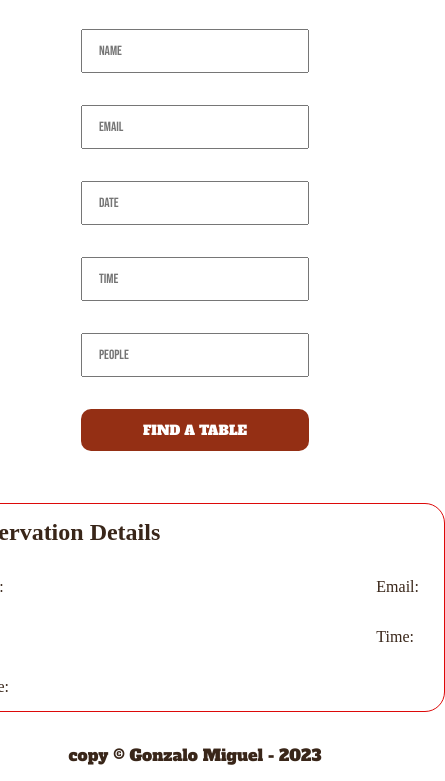
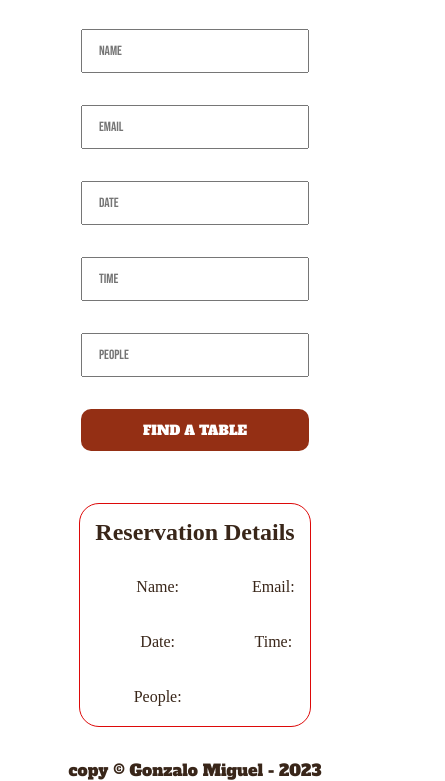
Before and after one commit to Gonzamiguel/Burguers, a plain HTML site: page index.html in a window 390 px wide. Shown: the part 4200-4981 px from the top of the page, 445 px wide, since content can reach past the window. Drawn offline with Linux system fonts and the light colour scheme.

Commit message:
Arreglos mobile

```diff
--- a/css/main.css
+++ b/css/main.css
@@ -594,4 +594,21 @@ height: 50vh;
         width: 22rem;
     }
 
+    .reserva-creada {
+        width: auto;
+    }
+
+    .reserva-creada h2 {
+        text-align: center;
+    }
+
+    .reserva-creada p {
+        flex-direction: column;
+        text-align: center;
+    }
+
+    .reserva-creada span {
+        margin-left: 0;
+        margin-top: 5px;
+    }
 }
```
